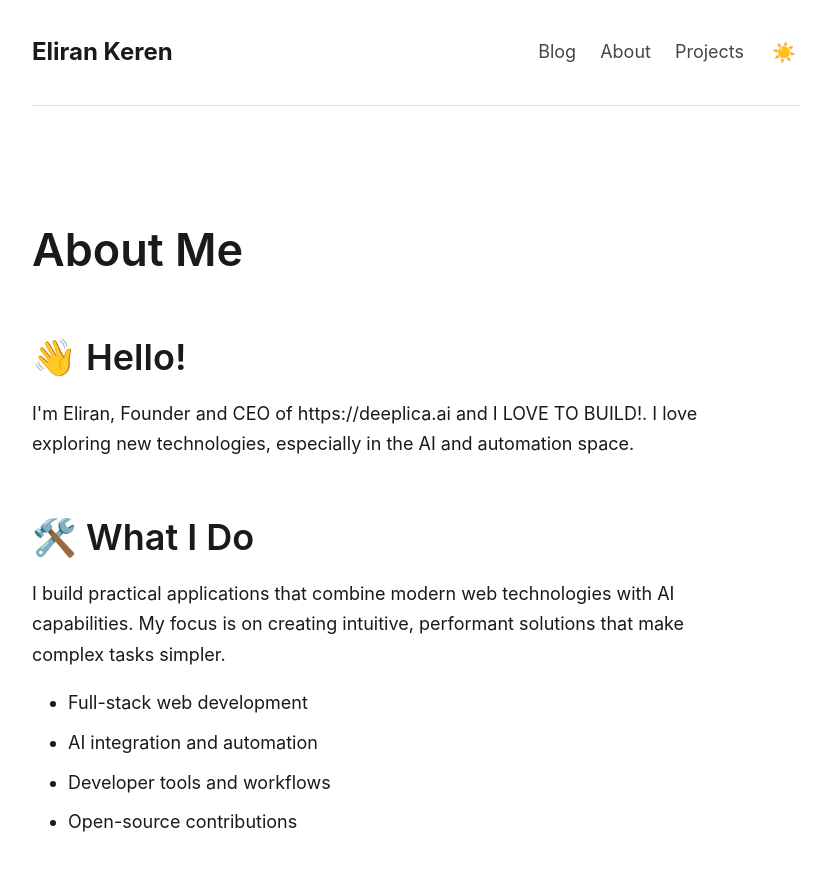
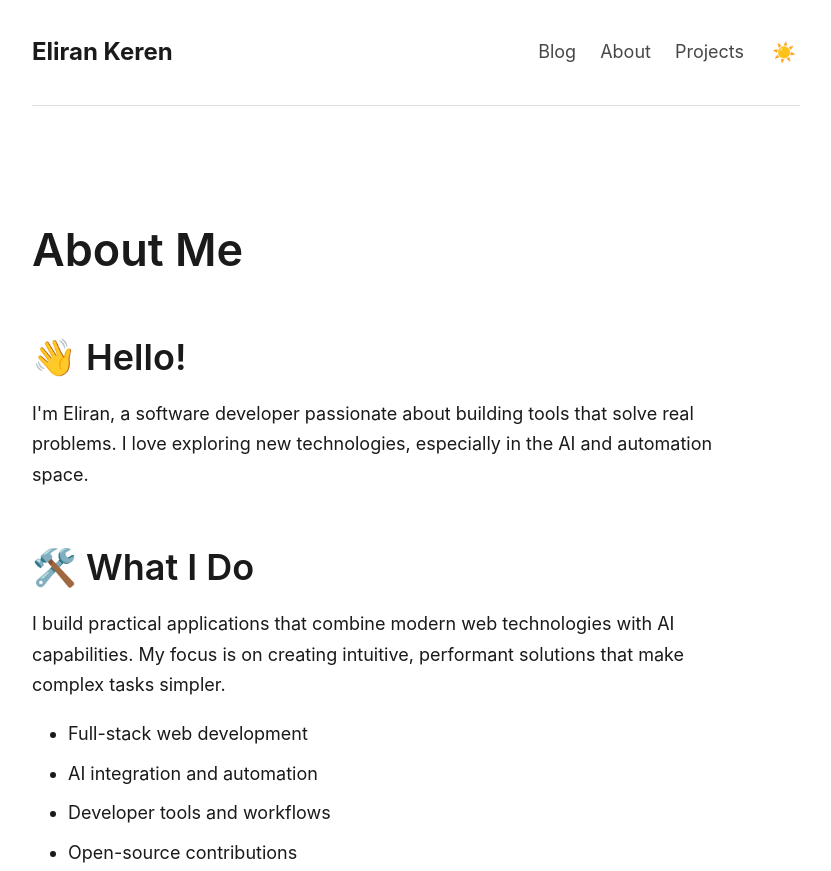
Before and after one commit to Elirank1/blog, an Astro site: page /about in a window 1280 px wide. Shown: the top 871 px of the page, without its empty margins (224-1055 px from the left). Built offline with nearby package versions, Linux system fonts and the light colour scheme; Astro itself is replaced by a stand-in of ours.

Commit message:
Update introduction in about.astro

```diff
--- a/src/pages/about.astro
+++ b/src/pages/about.astro
@@ -9,7 +9,7 @@ import BaseLayout from '../layouts/BaseLayout.astro';
     <section>
       <h2>👋 Hello!</h2>
       <p>
-        I'm Eliran, Founder and CEO of https://deeplica.ai  and I LOVE TO BUILD!.
+        I'm Eliran, a software developer passionate about building tools that solve real problems.
         I love exploring new technologies, especially in the AI and automation space.
       </p>
     </section>
```
